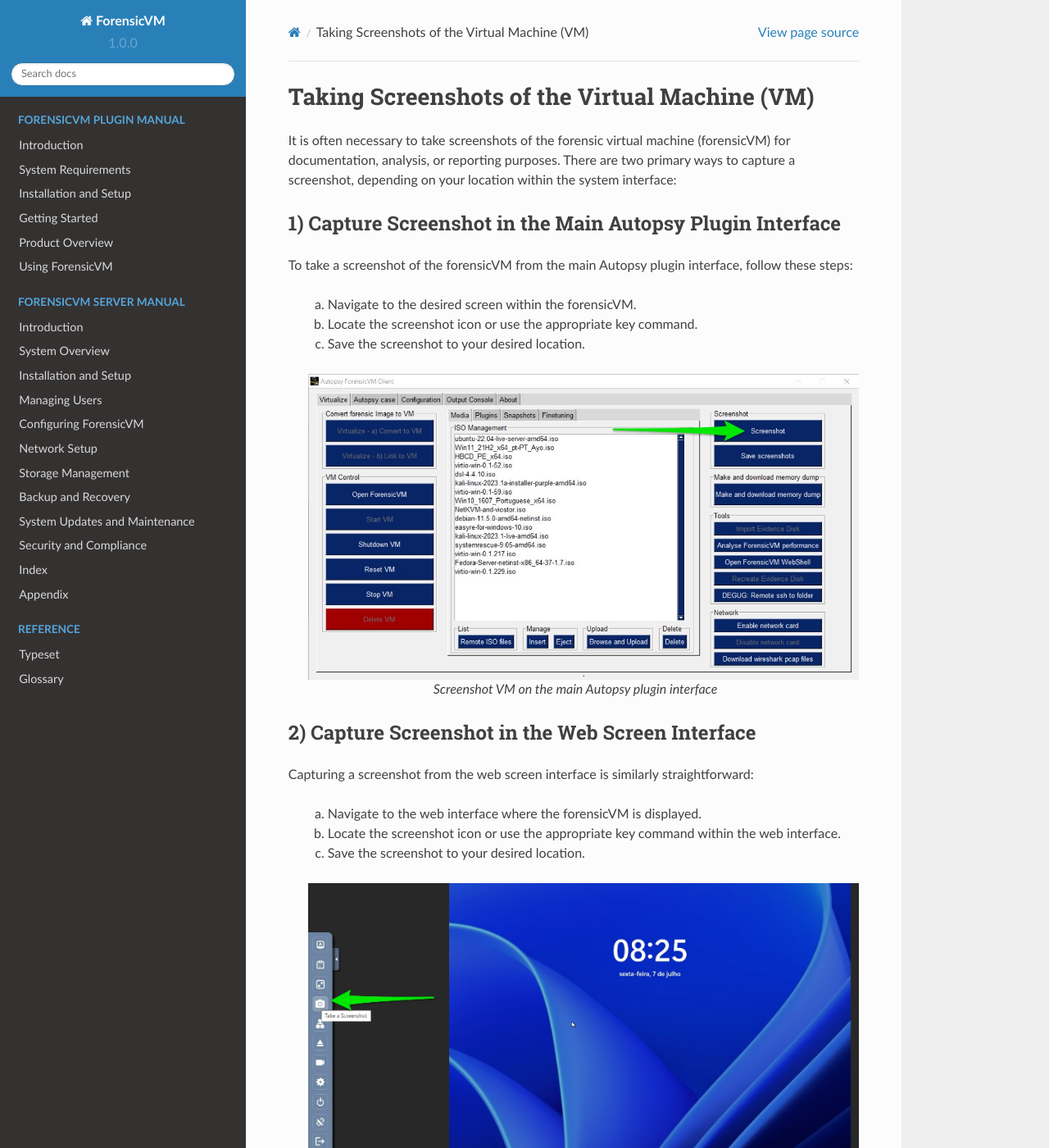
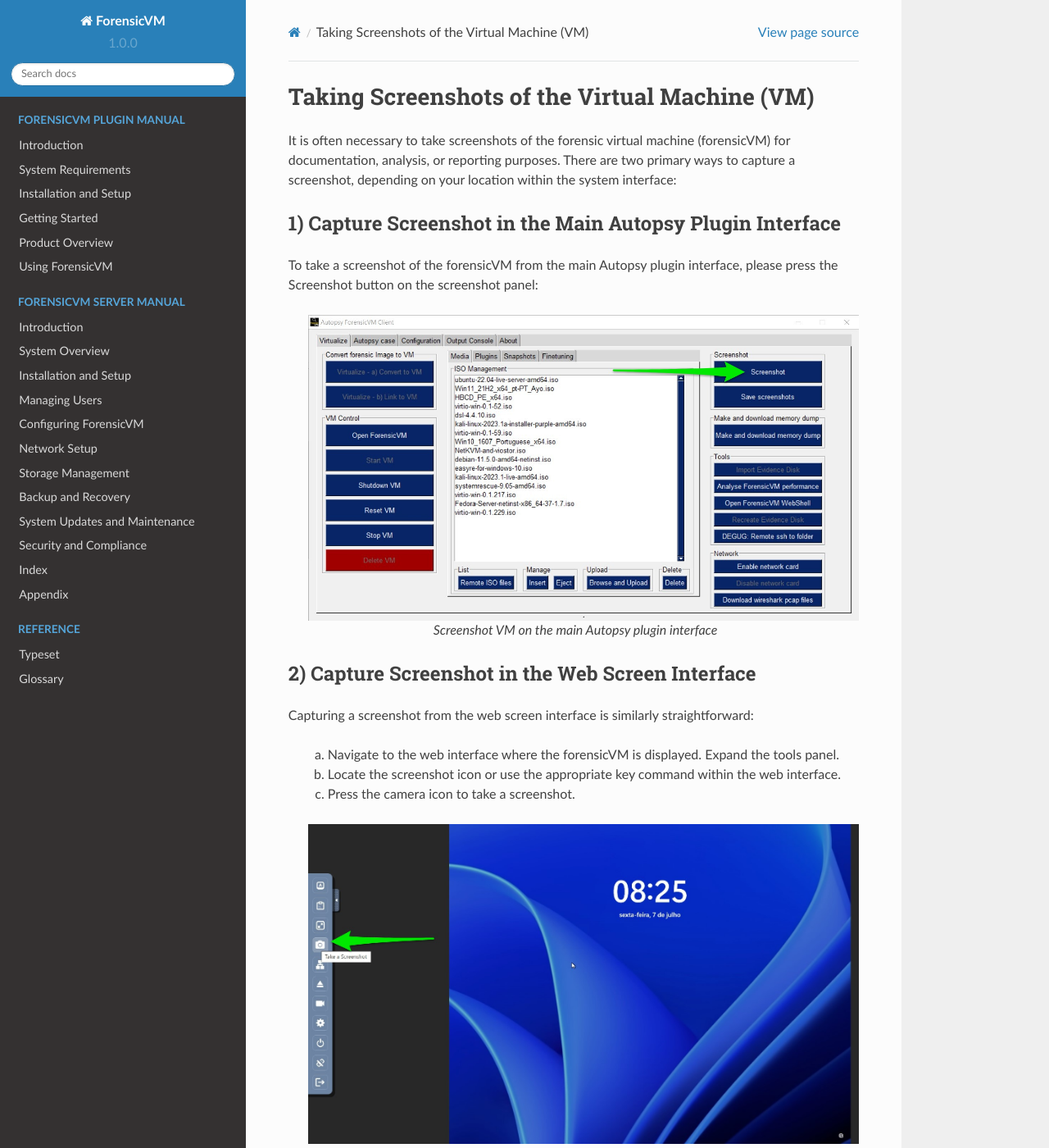
Before and after one commit to nunomourinho/ForensicVMServerAndClientDocs, a Sphinx documentation site: the page built from docs/user/screenshot_vm.rst, in a window 1280 px wide and 1400 px high. Shown: the whole window at 82% size. Built offline with Sphinx 7.4.7 and the Read the Docs theme 2.0.0, drawn with Linux system fonts in a browser that asks for light colours; pages that are not in the unit, such as notebooks, are missing from menus; some of the changed text lies outside the part shown.

Commit message:
Update screenshot_vm.rst

```diff
--- a/docs/user/screenshot_vm.rst
+++ b/docs/user/screenshot_vm.rst
@@ -6,13 +6,7 @@
 1) Capture Screenshot in the Main Autopsy Plugin Interface
 ----------------------------------------------------------
 
-To take a screenshot of the forensicVM from the main Autopsy plugin interface, follow these steps:
-
-   a) Navigate to the desired screen within the forensicVM.
-
-   b) Locate the screenshot icon or use the appropriate key command.
-
-   c) Save the screenshot to your desired location.
+To take a screenshot of the forensicVM from the main Autopsy plugin interface, please press the Screenshot button on the screenshot panel:
 
    .. figure:: img/screenshot_vm_0001.jpg
       :alt: Screenshot VM on the main Autopsy plugin interface
@@ -25,11 +19,11 @@
 
 Capturing a screenshot from the web screen interface is similarly straightforward:
 
-   a) Navigate to the web interface where the forensicVM is displayed.
+   a) Navigate to the web interface where the forensicVM is displayed. Expand the tools panel.
 
    b) Locate the screenshot icon or use the appropriate key command within the web interface.
 
-   c) Save the screenshot to your desired location.
+   c) Press the camera icon to take a screenshot.
 
    .. figure:: img/screenshot_vm_0002.jpg
       :alt: Screenshot VM on the web screen interface
```
Also changed, not shown: other parts of docs/user/screenshot_vm.rst (+4 -0 lines).
